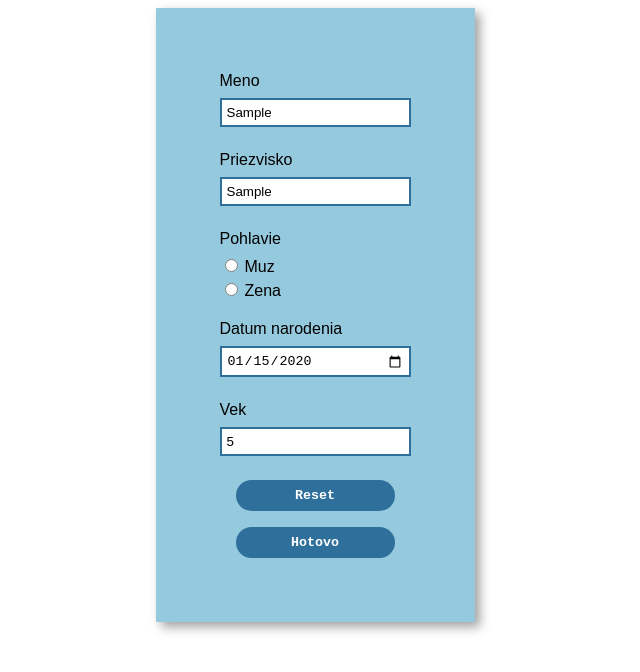
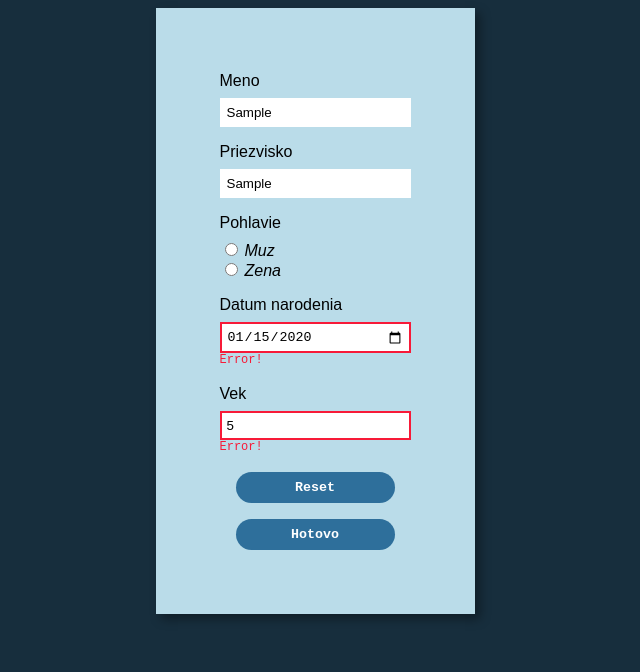
Before and after one commit to PlankoAdam/webte1_z2, a plain HTML site: page index.html in a window 1280 px wide. Both pictures are taken after typing "Sample", "Sample", "2020-01-15", "5" into the empty fields and a click on the button "Hotovo". Shown: the whole page, without its empty margins (325-965 px from the left). Drawn offline with Linux system fonts and the light colour scheme.

Commit message:
age and dob validation

```diff
--- a/css/style.css
+++ b/css/style.css
@@ -1,6 +1,13 @@
 :root{
-    --light: rgb(149, 201, 221);
+    --bg: rgb(23, 46, 61);
+    --light: rgb(186, 220, 233);
     --dark: rgb(46, 111, 155);
+    --error: rgb(247, 26, 56);
+    --success: rgb(35, 187, 73);
+}
+
+body{
+    background-color: var(--bg);
 }
 
 .main-form{
@@ -25,14 +32,13 @@
 
 .form-element input{
     padding: 5px;
-    margin-bottom: 0.5rem;
     border-style: solid;
-    border-color: var(--dark);
+    border-color: white;
 }
-
+/*
 .form-element input:focus{
     border-color: white;
-}
+} */
 
 .form-element button{
     margin: 0 1rem 0 1rem;
@@ -50,3 +56,22 @@
     color: var(--dark);
     transition: 0.3s;
 }
+
+.radio-buttons{
+    font-style: italic;
+}
+
+.form-element .error{
+    font-family: monospace;
+    font-size: small;
+    height: 1rem;
+    color: var(--error);
+}
+
+.error input{
+    border-color: var(--error);
+}
+
+.success input{
+    border-color: var(--success);
+}
--- a/index.html
+++ b/index.html
@@ -19,6 +19,7 @@
             </div>
             <div class="form-element">
                 <label for="gender">Pohlavie</label>
+                <div class="radio-buttons">
                     <div>
                         <input type="radio" name="gender" id="male">
                         <label for="male">Muz</label>
@@ -28,13 +29,16 @@
                         <label for="female">Zena</label>
                     </div>
                 </div>
+            </div>
             <div class="form-element">
                 <label for="date-of-birth">Datum narodenia</label>
-                <input type="date" id="date-of-birth" name="date-of-birth" onblur="validateDob()">
+                <input type="date" id="date-of-birth" name="date-of-birth" onblur="validateDob()" onchange="validateDob();">
+                <div class="error"></div>
             </div>
             <div class="form-element">
                 <label for="age">Vek</label>
-                <input type="number" min="0" max="99" id="age" name="age" onblur="validateAge();">
+                <input type="number" min="0" max="99" id="age" name="age" onblur="validateAge();" onchange="validateAge();">
+                <div class="error"></div>
             </div>
             <div class="form-element">
                 <button type="reset">Reset</button>
--- a/js/index.js
+++ b/js/index.js
@@ -6,13 +6,12 @@ form.addEventListener('submit', e => {
     e.preventDefault();
 })
 
-function validateAge(){
-    var ageVal = ageInput.value;
-    if(ageVal > 99) ageInput.value = 99;
-    else if(ageVal < 0) ageInput.value = 0;
-
-    ageVal = ageInput.value;
-}
+form.addEventListener('reset', e => {
+    var formElements = document.getElementsByClassName('form-element');
+    for(var i = 0; i < formElements.length; i++){
+        setDefault(formElements[i]);
+    }
+})
 
 function getAge(dateString) {
     var today = new Date();
@@ -25,7 +24,64 @@ function getAge(dateString) {
     return age;
 }
 
+function validateAge(){
+    var ageVal = ageInput.value;
+    if(ageVal > 99) ageInput.value = 99;
+    else if(ageVal < 0) ageInput.value = 0;
+
+    ageVal = ageInput.value;
+    if(ageVal == null || ageVal == '') return;
+    if(!dobInput.value){
+        setError(dobInput, 'Errooooo');
+    }
+    else if(ageVal != getAge(dobInput.value)){
+        const message = 'Error!';
+        setError(dobInput, message);
+        setError(ageInput, message);
+    }
+    else{
+        setSuccess(dobInput);
+        setSuccess(ageInput);
+    }
+}
+
 function validateDob(){
-    var dobVal = dobInput.value;
-    if(ageInput.value == null || ageInput.value == '') ageInput.value = getAge(dobVal);
+    const dobVal = dobInput.value;
+    const ageVal = ageInput.value;
+    if(ageVal == null || ageVal == '') ageInput.value = getAge(dobVal);
+    else if(ageVal != getAge(dobVal)){
+        const message = 'Error!';
+        setError(dobInput, message);
+        setError(ageInput, message);
+    }
+    else {
+        setSuccess(dobInput);
+        setSuccess(ageInput);
+    }
 }
+
+function setError(element, message){
+    const formElement = element.parentElement;
+    const errorDisplay = formElement.querySelector('.error');
+
+    errorDisplay.innerText = message;
+    formElement.classList.add('error');
+    formElement.classList.remove('success');
+}
+
+function setSuccess(element){
+    const formElement = element.parentElement;
+    const errorDisplay = formElement.querySelector('.error');
+
+    errorDisplay.innerText = '';
+    formElement.classList.add('success');
+    formElement.classList.remove('error');
+}
+
+function setDefault(element){
+    element.classList.remove('error');
+    element.classList.remove('success');
+
+    const errorDisplay = element.querySelector('.error');
+    if(errorDisplay != null) errorDisplay.innerText = '';
+}
```
Lines whose indentation alone changed are shown as unchanged.
